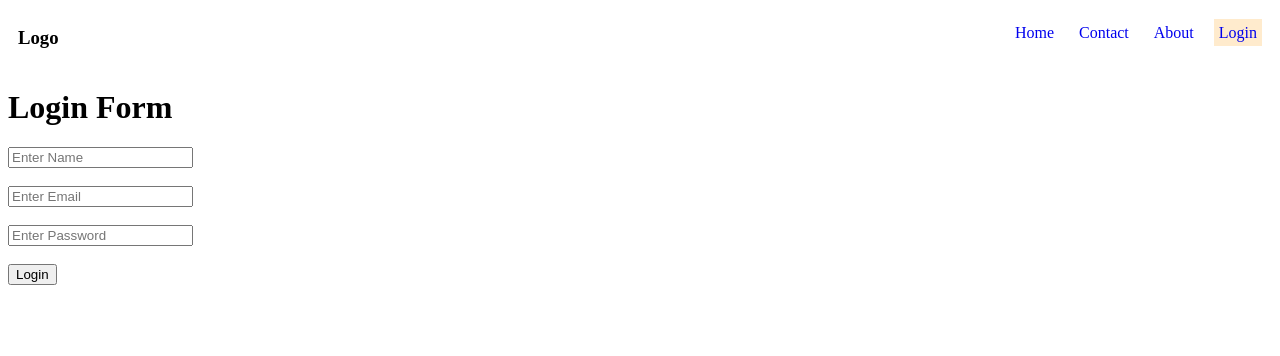
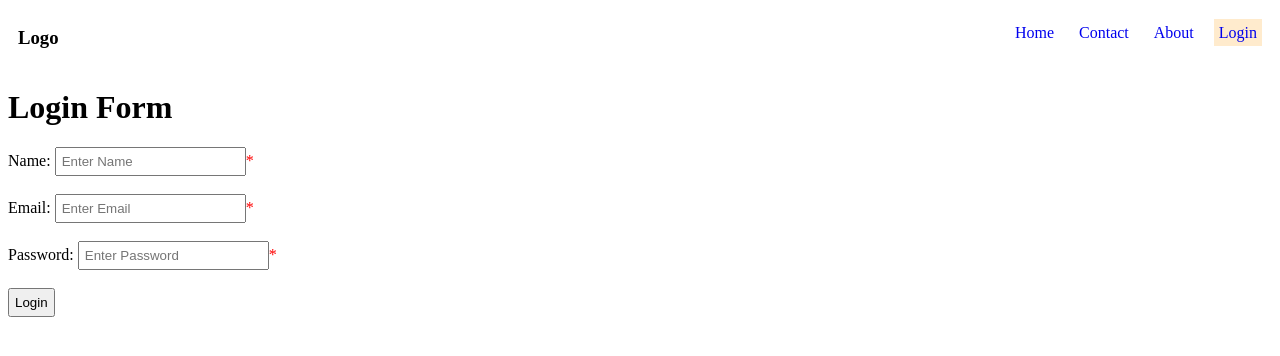
Before and after one commit to shubham4786/Angular, an Angular app in the folder my-app/: page /login in a window 1280 px wide. Shown: the top 356 px of the page. Built offline with nearby package versions, Linux system fonts and the light colour scheme.

Commit message:
Validation

```diff
--- a/my-app/src/app/login/login.css
+++ b/my-app/src/app/login/login.css
@@ -0,0 +1,12 @@
+input,
+button {
+    padding: 5px;
+}
+
+.required {
+    color: red;
+}
+
+.error {
+    color: red;
+}
--- a/my-app/src/app/login/login.html
+++ b/my-app/src/app/login/login.html
@@ -1,13 +1,23 @@
 <h1>Login Form</h1>
 
 <form [formGroup]="profileForm" (ngSubmit)="handleSubmit()">
+    <span>Name: </span>
     <input type="text" placeholder="Enter Name" formControlName="name">
+    @if(name?.hasError('required')){ <span class="required">* </span>}
+    @if(name?.invalid && (name?.dirty || name?.touched)){ <span class="error">Please Enter User Name</span>}
     <br>
     <br>
+    <span>Email: </span>
     <input type="email" placeholder="Enter Email" formControlName="email">
+    @if(email?.hasError('required')){ <span class="required">* </span>}
+    @if(email?.invalid && (email?.dirty || email?.touched)){ <span class="error">Please Enter Valid Email</span>}
     <br>
     <br>
+    <span>Password: </span>
     <input type="password" placeholder="Enter Password" formControlName="password">
+    @if(password?.hasError('required')){ <span class="required">* </span>}
+    @if(password?.invalid && (password?.dirty || password?.touched)){ <span class="error">Please Enter Valid
+        Password</span>}
     <br>
     <br>
     <button>Login</button>
--- a/my-app/src/app/login/login.ts
+++ b/my-app/src/app/login/login.ts
@@ -1,5 +1,5 @@
 import { Component } from '@angular/core';
-import { FormControl, FormGroup, ReactiveFormsModule } from '@angular/forms';
+import { FormControl, FormGroup, ReactiveFormsModule, Validators } from '@angular/forms';
 
 @Component({
   selector: 'app-login',
@@ -11,9 +11,9 @@
   profileForm = new FormGroup(
     {
 
-      name: new FormControl(),
-      password: new FormControl(),
-      email: new FormControl()
+      name: new FormControl('', [Validators.required]),
+      password: new FormControl('', [Validators.required, Validators.minLength(5)]),
+      email: new FormControl('', [Validators.required, Validators.maxLength(50), Validators.pattern('^[a-zA-Z0-9._%+-]+@[a-zA-Z0-9.-]+\\.[a-zA-Z]{2,4}$')])
     }
   )
 
@@ -21,4 +21,14 @@
     console.log(this.profileForm.value);
 
   }
+
+  get name() {
+    return this.profileForm.get('name')
+  }
+  get password() {
+    return this.profileForm.get('password')
+  }
+  get email() {
+    return this.profileForm.get('email')
+  }
 }
```
